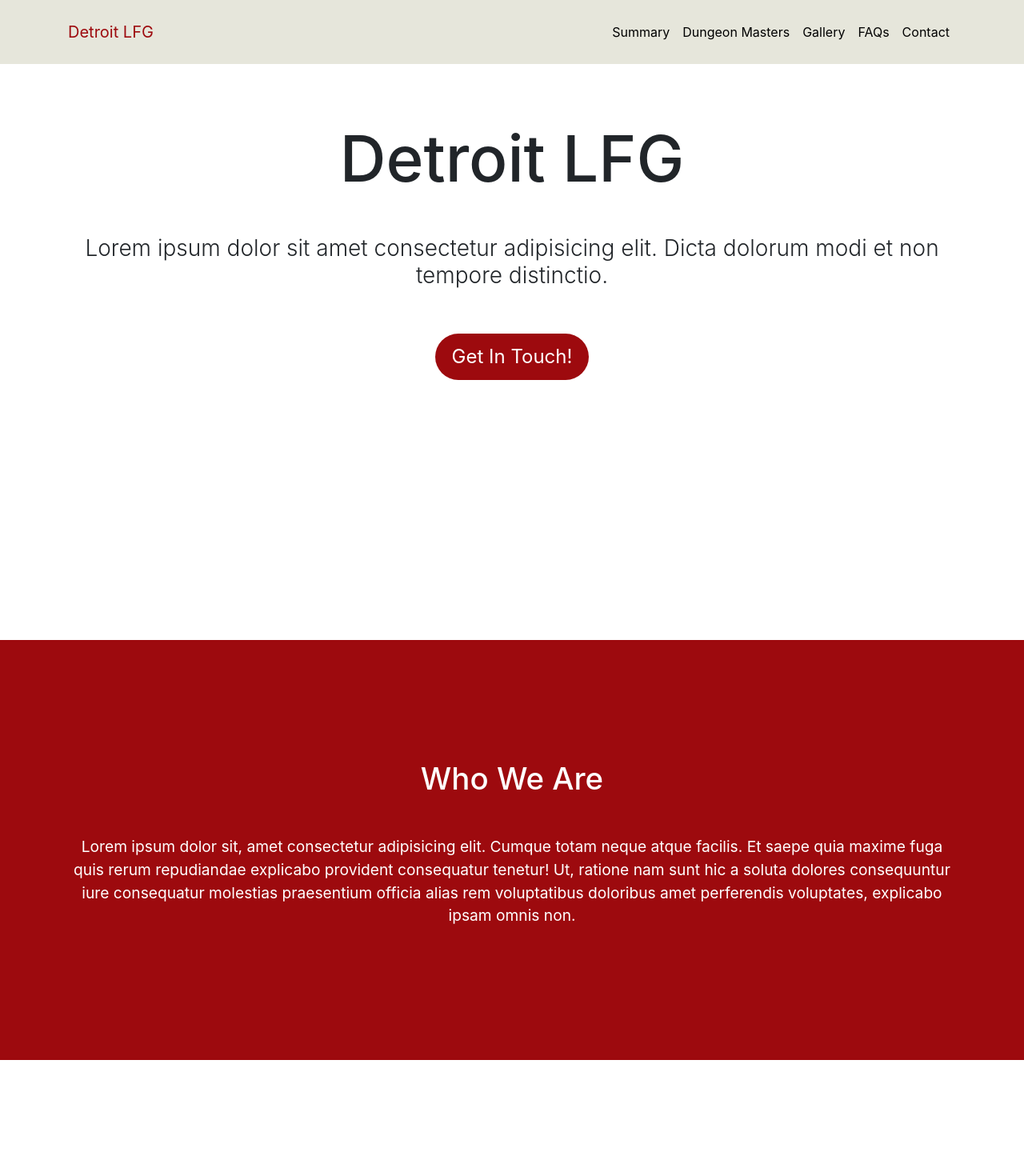
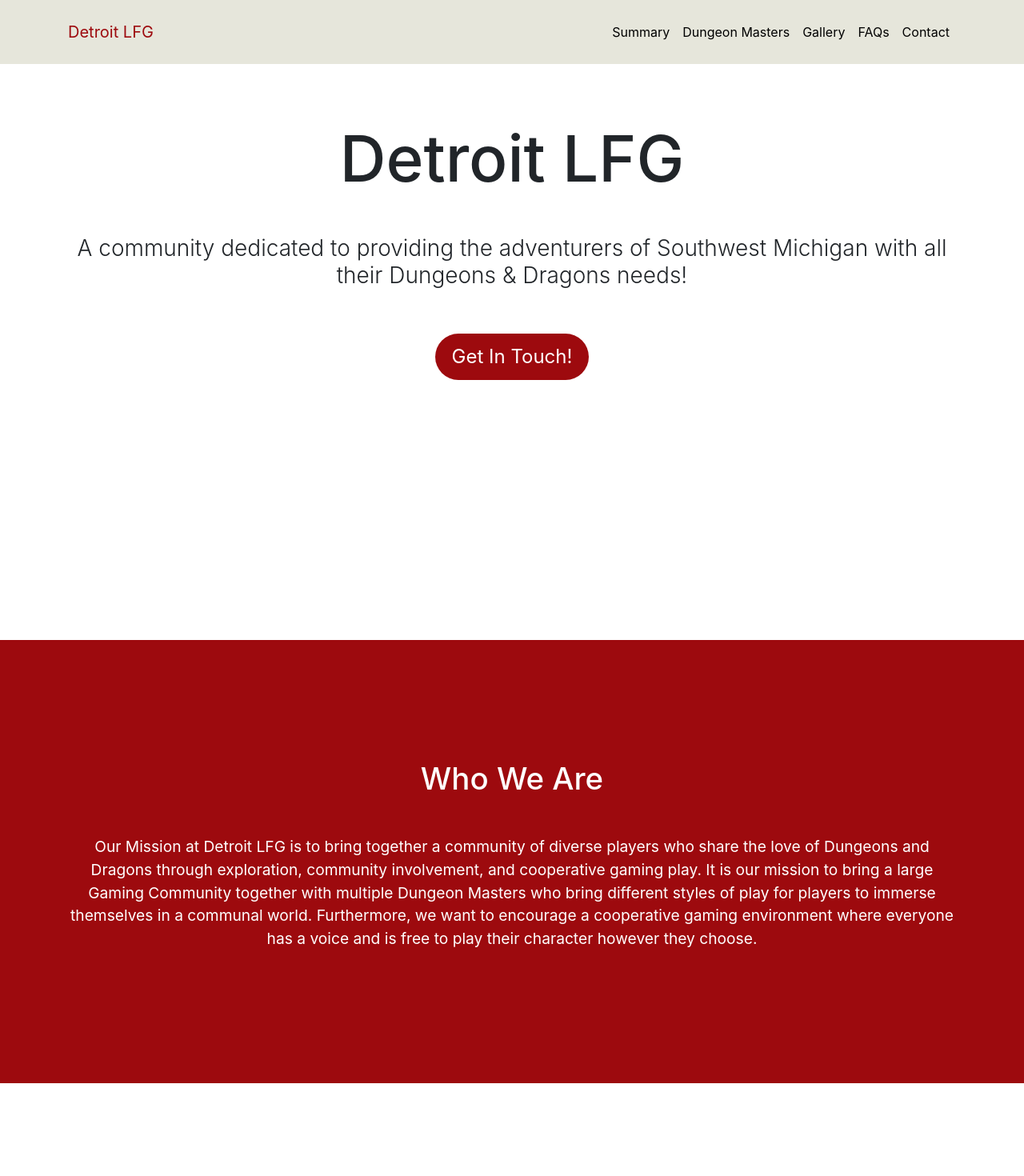
Before and after one commit to stoppable408/_dd, a Vue app: page / in a window 1280 px wide. Shown: the top 1470 px of the page at 80% size. Built offline with nearby package versions, Linux system fonts and the light colour scheme.

Commit message:
Update Home.vue

```diff
--- a/src/components/Home.vue
+++ b/src/components/Home.vue
@@ -31,7 +31,7 @@
 
       <section class="header container">
         <h1 class="title">Detroit LFG</h1>
-        <h3 class="subtitle mt-5">Lorem ipsum dolor sit amet consectetur adipisicing elit. Dicta dolorum modi et non tempore distinctio.</h3>
+        <h3 class="subtitle mt-5">A community dedicated to providing the adventurers of Southwest Michigan with all their Dungeons & Dragons needs!</h3>
         <a href="#contact" class="btn action-btn mt-5">Get In Touch!</a>
       </section>
     </header>
@@ -45,7 +45,7 @@
           </div>
 
           <div class="summary-subtitle">
-            <p>Lorem ipsum dolor sit, amet consectetur adipisicing elit. Cumque totam neque atque facilis. Et saepe quia maxime fuga quis rerum repudiandae explicabo provident consequatur tenetur! Ut, ratione nam sunt hic a soluta dolores consequuntur iure consequatur molestias praesentium officia alias rem voluptatibus doloribus amet perferendis voluptates, explicabo ipsam omnis non.</p>
+            <p>Our Mission at Detroit LFG is to bring together a community of diverse players who share the love of Dungeons and Dragons through exploration, community involvement, and cooperative gaming play.  It is our mission to bring a large Gaming Community together with multiple Dungeon Masters who bring different styles of play for players to immerse themselves in a communal world.   Furthermore, we want to encourage a cooperative gaming environment where everyone has a voice and is free to play their character however they choose.</p>
           </div>
         </div>
       </section>
@@ -242,14 +242,14 @@
               <div class="faq-header card-header" id="headingOne" data-toggle="collapse" data-target="#collapseOne" aria-expanded="false" aria-controls="collapseOne">
                 <h5 class="mb-0">
                   <p class="question">
-                    Lorem ipsum dolor sit amet consectetur adipisicing elit. Molestias, voluptates.
+                    I don’t have time to play every week and am worried this will be too much of a commitment.  What’s the time commitment like?
                   </p>
                 </h5>
               </div>
 
               <div id="collapseOne" class="collapse" aria-labelledby="headingOne" data-parent="#accordionExample">
                 <div class="card-body answer">
-                  Lorem ipsum dolor sit amet consectetur adipisicing elit. Velit exercitationem voluptate vitae tenetur voluptas sequi, possimus expedita repellendus cumque officiis!
+                  Here’s the thing - all of us are busy with tons of stuff in life, between jobs, loved ones, school, etc.  That’s why this model of community was created - to work perfectly with busy adults.  The amount of time that you put into DetroitLFG all depends on your schedule.  We have people who will play 2, 3, 4 times a week, and we have people that will get a game in once a month.  We will have open missions for anyone to join, and you decide if you’re free.  No one will judge you if you’re a busy person.  Actually, if we see someone join a game after a month-long break or so, we celebrate!  So, in terms of time commitment, don’t stress.  We understand and have your back.
                 </div>
               </div>
             </div>
@@ -257,13 +257,13 @@
               <div class="faq-header card-header" id="headingTwo" data-toggle="collapse" data-target="#collapseTwo" aria-expanded="false" aria-controls="collapseTwo">
                 <h5 class="mb-0">
                   <p class="question">
-                    Lorem, ipsum dolor sit amet consectetur adipisicing elit. Tempora, eum.
+                    I have a character from another campaign.  Can I bring them over to this one?
                   </p>
                 </h5>
               </div>
               <div id="collapseTwo" class="collapse" aria-labelledby="headingTwo" data-parent="#accordionExample">
                 <div class="card-body answer">
-                  Lorem ipsum dolor, sit amet consectetur adipisicing elit. Ipsum, autem. Reiciendis reprehenderit magnam fugiat deleniti rem ipsum architecto veniam minima.
+                  Unfortunately, with our model, bringing characters over from other campaigns isn’t an option unless you have them start at level 1 with all of the basics again.  Our structure creates a fair playing field for everyone, and bringing in a character that you’ve leveled up to level 5 in another campaign and keeping them at level 5 would create too many openings for unfairness.
                 </div>
               </div>
             </div>
@@ -271,13 +271,13 @@
               <div class="faq-header card-header" id="headingThree" data-toggle="collapse" data-target="#collapseThree" aria-expanded="false" aria-controls="collapseThree">
                 <h5 class="mb-0">
                   <p class="question">
-                    Lorem ipsum dolor sit, amet consectetur adipisicing elit. Mollitia, quae?
+                    I’m new to this campaign!  Can I create any type of character I want?
                   </p>
                 </h5>
               </div>
               <div id="collapseThree" class="collapse" aria-labelledby="headingThree" data-parent="#accordionExample">
                 <div class="card-body answer">
-                  Lorem ipsum dolor sit amet consectetur adipisicing elit. Facilis voluptatum molestias minus laboriosam assumenda consequuntur, delectus nihil placeat officiis nemo!
+                  Yes and no.  Your character design is all up to you.  You can choose male or female or neither, racial characteristics within the race you choose, any spells that may be relevant, any of the basic starting equipment, etc.  However, we do have some restrictions that are there to ensure our group maintains order, and also gives incentives and goals to keep players hooked.  First of all, we are keeping the options limited to the PHB at the onset of the campaign, and for each new player’s introduction (no matter how long the campaign has been running). Extended character options will be available as ‘unlocks’ through the play of the game. The details below note how you can access non-PHB options through the course of play.  When you join, you’ll be given a handbook-like document that will go further in detail about character creation.  Further, because of the nature of our group, we do not allow characters with Evil or Chaotic Neutral alignments, as these can be disruptive to the campaign.
                 </div>
               </div>
             </div>
```
